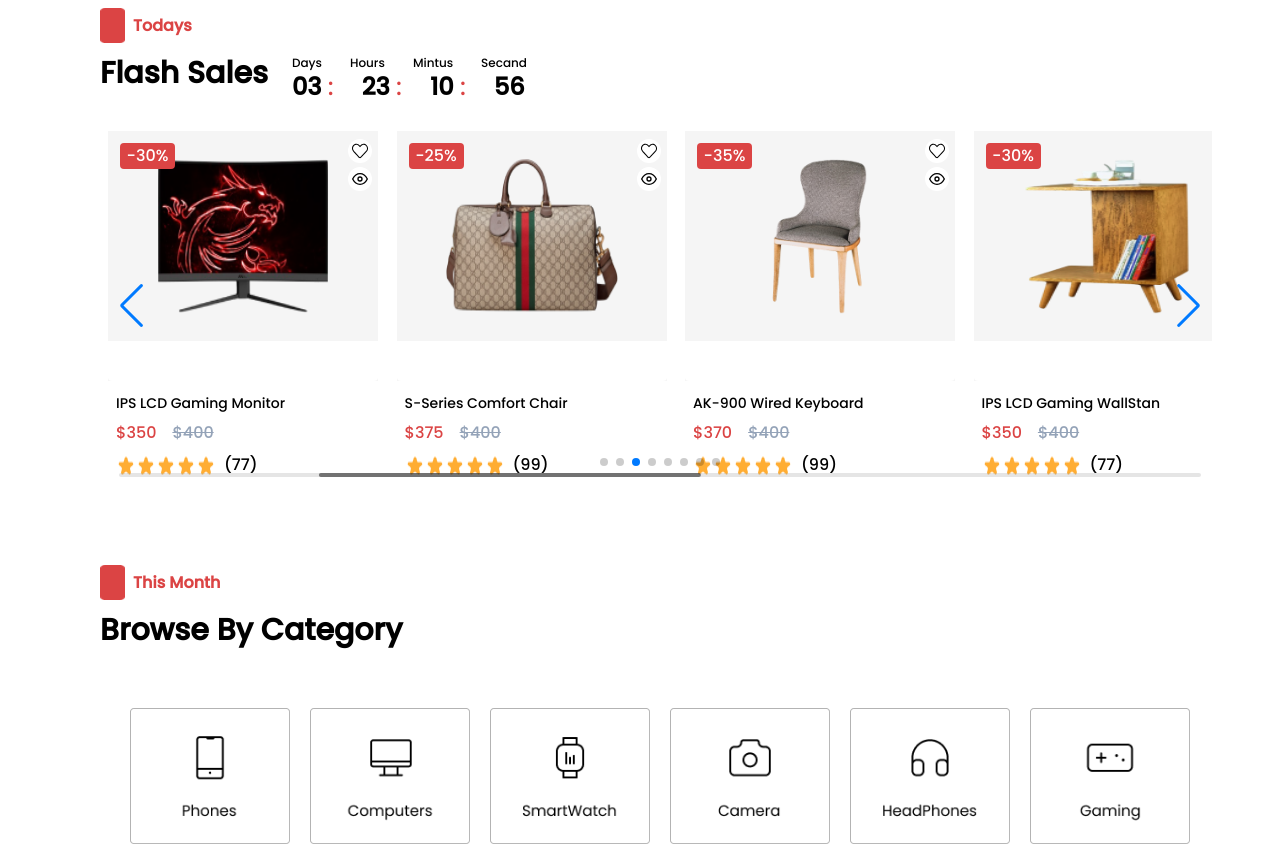
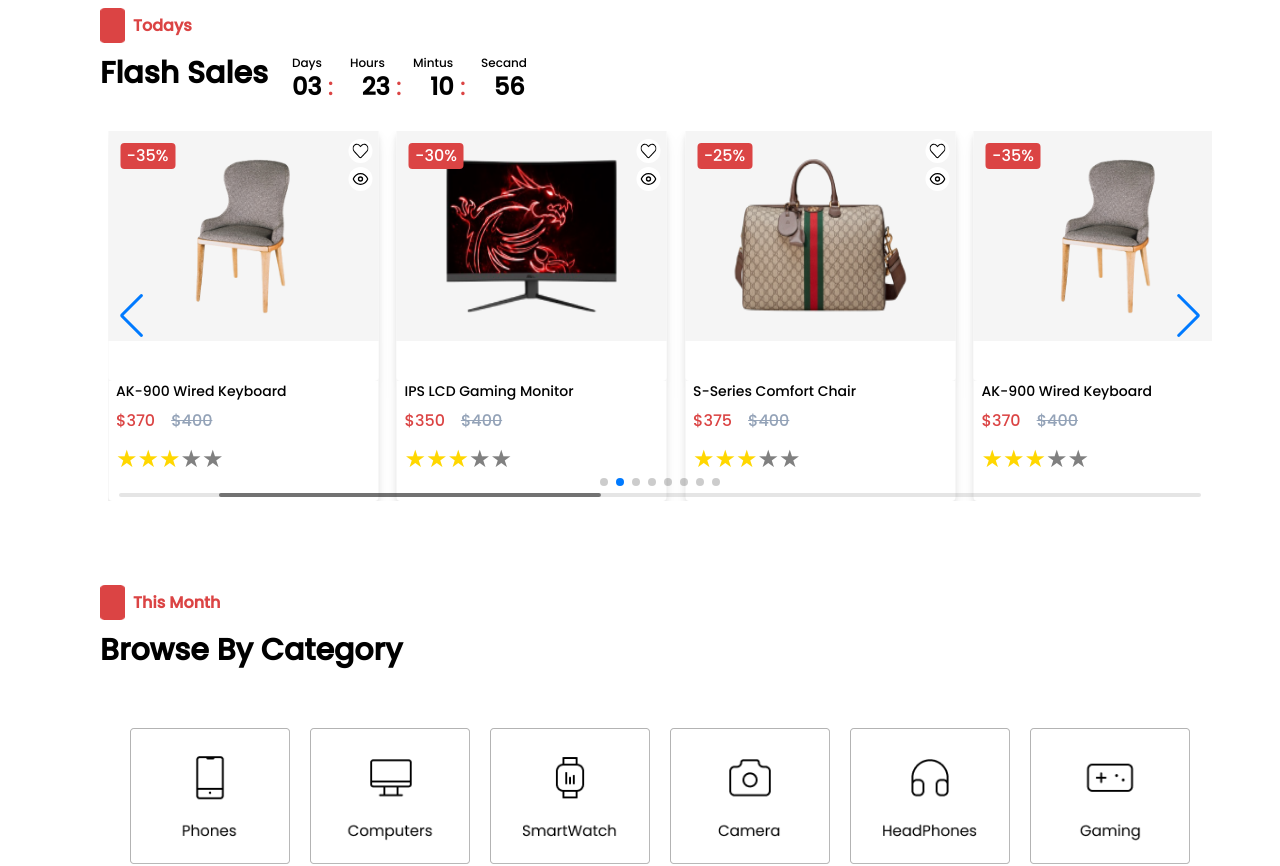
Before and after one commit to shehza-d/fix-sufyan-Ecommerce-fork, a React (Vite) app in the folder my-project/: page / in a window 1280 px wide. Shown: the part 720-1586 px from the top of the page. Built offline with nearby package versions, Linux system fonts and the light colour scheme.

Commit message:
update add filter

```diff
--- a/my-project/src/Pages/AllProduct.jsx
+++ b/my-project/src/Pages/AllProduct.jsx
@@ -148,11 +148,59 @@ function AllProduct() {
 
   },[])
 
+   const [searchValue,setSearchValue]=useState("")
+   console.log(searchValue);
+
+   const searchProducts=()=>{
+    let result=  products?.filter((value)=>{
+    return value.price<100
+    })
+    console.log(result);
+
+       }
+   searchProducts()
+
   return (
     // <div>AllProduct</div>
     <>
+          <div className="mx-auto max-w-7xl sm:px-6 lg:px-8">
+  <div className="relative isolate overflow-hidden bg-white px-6 py-20 text-center sm:px-16 sm:shadow-sm">
+    <p className="mx-auto max-w-2xl text-3xl font-bold tracking-tight text-gray-900 sm:text-4xl">
+      Search Products
+    </p>
+    <form >
+      <label
+        className="mx-auto mt-8 relative bg-white min-w-sm max-w-2xl flex flex-col md:flex-row items-center justify-center border py-2 px-2 rounded gap-2 shadow-2xl focus-within:border-gray-300"
+        htmlFor="search-bar"
+      >
+        <input
+          id="search-bar"
+          placeholder="Search your Products"
+          name="q"
+          onChange={(event)=>{
+            // console.log(event.target.value);
+            setSearchValue(event.target.value)
 
-      <div className="flex justify-center items-center   my-14  flex-row">{products===null?<div className="flex justify-center h-[100vh] text-center items-center font-extrabold text-lg">Please Wait...</div>:null}
+          }}
+          className="px-6 py-2 w-full rounded flex-1 outline-none bg-white"
+          required=""
+        />
+        <button
+          type="submit"
+          className="w-full md:w-auto px-6 py-3 bg-black border-black text-white fill-white active:scale-95 duration-100 border will-change-transform overflow-hidden relative rounded transition-all"
+        >
+          <div className="flex items-center transition-all opacity-1">
+            <span className="text-sm font-semibold whitespace-nowrap truncate mx-auto">
+              Search
+            </span>
+          </div>
+        </button>
+      </label>
+    </form>
+
+  </div>
+</div>
+      <div className="flex justify-center items-center   my-14  flex-row">{products===null?<div className="flex justify-center h-[100vh] w-full text-center items-center font-extrabold text-lg">Please Wait...</div>:null}
         <div  className=" flex sm:flex-col  w-[1170px]  flex-wrap mobile:flex-col lg:justify-center md:justify-center md:flex-row 2xl:flex-row xl:flex-row lg:flex-row lg:gap-4 gap-[30px]">
           {products?.map((value, index) => {
             let discountPrice=Math.ceil(value.price-(value.discountPercentage)*(value.price/100)).toFixed(2)
@@ -169,6 +217,7 @@ function AllProduct() {
                   delPrice={`$${value.price.toFixed(2)}`}
                   newPrice={`$${discountPrice}`}
                   image={value.thumbnail}
+                  rating={value.rating}
                 />
               </>
             );
--- a/my-project/src/components/AddToCard.jsx
+++ b/my-project/src/components/AddToCard.jsx
@@ -1,6 +1,7 @@
 import game from "../assets/images/game.png";
 import star from "../assets/images/Five star.png";
 import { Link } from "react-router-dom";
+import ReactStars from 'react-stars'
 
 
 
@@ -16,12 +17,13 @@ export function AddToCard({
   className,
   deleticon,
   hearticon,
-  eyeicon
+  eyeicon,
+  rating
 }) {
   return (
     <>
 
-      <div id={key} className="main  bg-white   w-[270px] h-[350px] my-4 rounded mobile:m-auto ">
+      <div id={key} className="main  bg-white drop-shadow-lg shadow-black   w-[270px] h-[370px] my-4 rounded mobile:m-auto ">
         <div className="img w-[270px] h-[250px] bg-[#F5F5F5] flex flex-col relative center ">
           <button
             className={` w-[55px] h-[26px] ${className} rounded text-white absolute left-3 right-4 bottom-1 top-3 ;`}
@@ -31,18 +33,26 @@ export function AddToCard({
         { hearticon? <div className="absolute top-2 left-[240px] text-base bg-white p-1 rounded-full"> {hearticon}</div>:null}
       { deleticon?   <div className="absolute top-2 left-[240px] text-base bg-white p-1 rounded-full">{deleticon}</div>:null}
         { eyeicon? <div className="absolute top-9 left-[240px] text-base bg-white p-1 rounded-full"> {eyeicon}</div>:null}
-          </div>
-          <img className=" w-[172px] h-[155px] m-auto hover:scale-125" src={image} alt="" />
+          </div>{image?
+          <img className=" w-[172px] h-[155px] m-auto hover:scale-125" src={image} alt="" />:<div className=" w-[172px] h-[155px]"></div>}
           <Link  className="bg-white hover:bg-black h text-white w-[100%] flex  items-end justify-center p-2 rounded-b">Add To Card</Link>
         </div>
-        <div className="myp w-[201px] h-[84px] ml-2 gap-2 my-3">
+        <div className="myp w-[201px] h-[84px] ml-2 gap-2 ">
           <h2 className="w-[201]  text-sm font-medium hover:text-myTheme">{productName}</h2>
           <p className="flex gap-4 my-2 w-[100px] h-6  text-base font-medium text-myTheme">
             <ins className="no-underline"> {newPrice}</ins> {"  "}
             <s className="text-slate-400 "> {delPrice}</s>
           </p>
           <div className="star-img flex gap-2">
-            <img src={star} alt="" /><span>{starRank}</span>
+            <span>{
+                        <ReactStars
+                        count={5}
+                        value={rating?rating:3 }
+                        // onChange={ratingChanged}
+                        size={24}
+                        edit={false}
+                        color2={'#ffd700'} />
+            }</span><span>{  }</span>
           </div>
         </div>
       </div>
```
Also changed, not shown: my-project/src/components/Stars.jsx (added).
